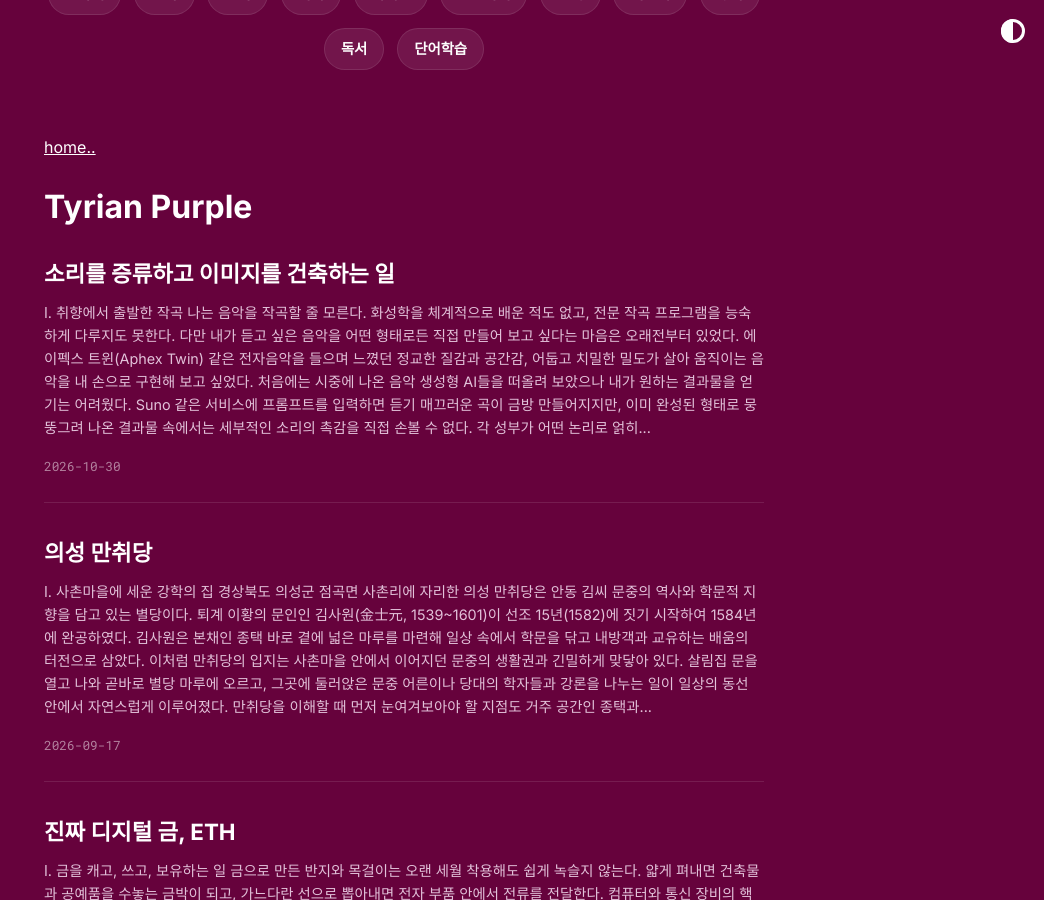
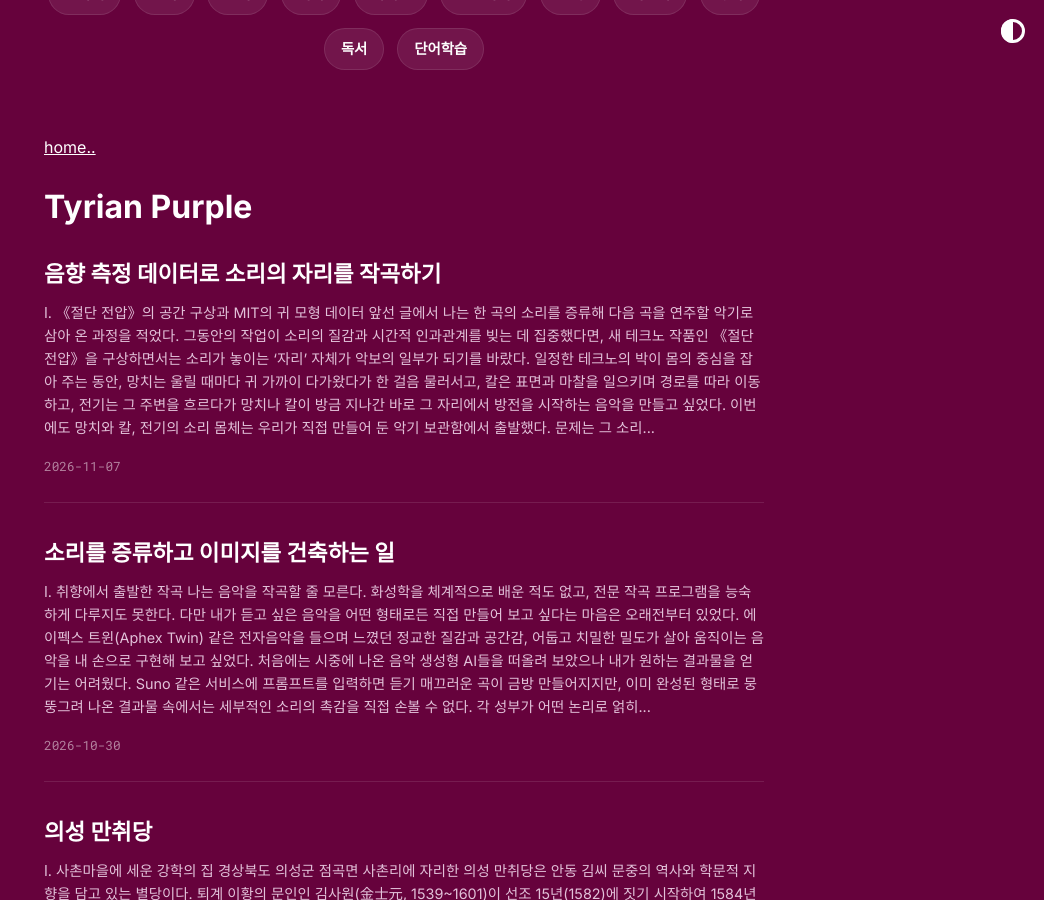
Before and after one commit to borapurpleviolet/borapurpleviolet.github.io, a Jekyll site: the page built from blog.html, in a window 1280 px wide and 900 px high, scrolled down 328 px. Shown: the whole window, without its empty margins (236-1280 px from the left). Built offline with Jekyll 4.4.1, drawn with Linux system fonts in a browser that asks for light colours; some web fonts are replaced; comment, search, counter and statistics services are not loaded; some of the changed lines change nothing that is shown.

Commit message:
post: 음향 측정 데이터로 소리의 자리를 작곡하기 발행 및 음악 카테고리 연결

```diff
--- /dev/null
+++ b/_posts/2026-11-07-cut-voltage-spatial-audio.md
@@ -0,0 +1,114 @@
+---
+layout: post
+title: "음향 측정 데이터로 소리의 자리를 작곡하기"
+date: 2026-11-07 00:00:00 +0900
+description: "MIT의 KEMAR 귀 모형 측정 자료와 실내 반사 이론을 바탕으로, 《절단 전압》에서 망치·칼·전기의 공간 위치와 움직임을 어떻게 설계하고 조율했는지 정리한 기록."
+categories: [음악, 예술, 생각]
+tags: [실험음악, 테크노, 사운드디자인, 공간음향, HRTF, PureData, PhaseLab]
+image: /images/cut-voltage-spatial-audio/cut-voltage-river.jpg
+---
+
+## Ⅰ. 《절단 전압》의 공간 구상과 MIT의 귀 모형 데이터
+
+[앞선 글](/distilling-sound-and-building-images)에서 나는 한 곡의 소리를 증류해 다음 곡을 연주할 악기로 삼아 온 과정을 적었다. 그동안의 작업이 소리의 질감과 시간적 인과관계를 빚는 데 집중했다면, 새 테크노 작품인 《절단 전압》을 구상하면서는 소리가 놓이는 ‘자리’ 자체가 악보의 일부가 되기를 바랐다. 일정한 테크노의 박이 몸의 중심을 잡아 주는 동안, 망치는 울릴 때마다 귀 가까이 다가왔다가 한 걸음 물러서고, 칼은 표면과 마찰을 일으키며 경로를 따라 이동하고, 전기는 그 주변을 흐르다가 망치나 칼이 방금 지나간 바로 그 자리에서 방전을 시작하는 음악을 만들고 싶었다.
+
+이번에도 망치와 칼, 전기의 소리 몸체는 우리가 직접 만들어 둔 악기 보관함에서 출발했다. 문제는 그 소리가 두 귀에 도달하는 공간을 어떻게 설득력 있게 구현하느냐였다. 트랙의 음량이나 단순한 좌우 배분만 조절해서는 타격이 정면에서 왔는지 등 뒤에서 돌아왔는지, 머리 위에서 내려왔는지 바닥 쪽에서 올라왔는지를 귀에 납득시킬 수 없었다. 예전 습작에서 간단한 시간차 수식만으로 입체 이동을 시험해 보았을 때도, 코드 위에 계산된 궤적이 있다는 사실과 실제 귀에 위치감이 자연스럽게 들리는 일 사이에는 분명한 간극이 있었다.
+
+그 간극을 메우기 위해 나와 GPT가 선택한 방법은 실제 사람의 귀 모형으로 측정한 음향학 연구 자료를 제작 공정에 직접 들이는 일이었다. 우리가 찾은 자료는 작품 크레딧에도 이름을 올린 Bill Gardner와 Keith Martin이 1994년 MIT 미디어랩에서 구축한 **KEMAR HRTF 측정 데이터**다. 이미 만들어진 공간감 플러그인을 걸어 쓰는 방식으로는 성부마다 미세하게 달라지는 이동 경로와 방전 위치의 인계를 직접 통제하기 어려웠다. 그래서 우리는 연구진이 남긴 기술보고서와 원본 측정 파일의 구조를 처음부터 함께 읽으며, 실험실의 측정값을 우리 곡의 공간 합성 코드로 옮기는 작업부터 시작했다.
+
+<figure style="margin: 1.65rem 0;">
+  <img src="/images/cut-voltage-spatial-audio/cut-voltage-river.jpg" alt="청록색 암벽 사이의 수로를 따라 푸른 전류가 흐르고 그 위로 굵은 방전이 지나간다." style="height: auto;" loading="eager" width="1440" height="810">
+  <figcaption>《절단 전압》 뮤직비디오 〈전기의 강〉의 2분 55초대 장면. 영상에서는 전도와 방전 성부의 움직임을 골짜기의 물길과 암벽 위의 방전으로 옮겼다.</figcaption>
+</figure>
+
+## Ⅱ. MIT의 귀 모형 데이터를 우리 작업 규격으로 옮기기
+
+MIT 자료를 코드로 불러오기 전에 먼저 확인해야 했던 것은 이 데이터가 사람의 어떤 청각 단서를 어떻게 기록하고 있는가였다. 오른쪽에서 금속을 두드리면 소리는 오른쪽 귀에 먼저 도착하고, 머리를 돌아 왼쪽 귀로 넘어가는 동안 주파수 대역마다 서로 다른 비율로 줄어든다. 이러한 양이 시간차(ITD)와 양이 레벨차(ILD)에 더해, 귓바퀴의 굴곡이 입사 각도에 따라 특정 주파수를 강조하거나 깎아내면서 정면과 뒤쪽, 위와 아래를 구분하는 단서를 만든다.
+
+Gardner와 Martin은 이 물리적 변화를 포착하기 위해 MIT 무향실에 머리와 몸통을 갖춘 음향 측정 모형인 **KEMAR**를 세우고, 양쪽 귓속에 장착한 Etymotic ER-11 마이크로 1.4m 거리의 Optimus Pro 7 스피커 소리를 16비트, 44.1kHz 규격으로 동시 녹음했다. 스피커 높이를 고정한 채 전동 회전대로 모형을 돌려가며 수평면 부근에서는 5도 간격으로 72곳을 재고, 원이 좁아지는 고도 80도에서는 12곳, 정수리 위 90도에서는 한 곳을 재어 고도 −40도부터 90도까지 총 **710개 방향의 양이 응답**을 남겼다. 제작 코드에서 이 방향 좌표들을 펼쳐 확인해 보니(그림 1), 회전 장치의 구조상 고도 −40도보다 낮은 영역은 비어 있다는 점이 눈에 들어왔다. 이 측정 범위의 하한선은 나중에 우리가 바닥 반사음을 설계할 때 별도의 보완 규칙을 세우는 근거가 되었다.
+
+<figure style="margin: 1.65rem 0;">
+  <img src="/images/cut-voltage-spatial-audio/01-kemar-measurement.png" alt="스피커에서 1.4m 떨어진 귀 모형과 양쪽 귀의 마이크를 그린 도식. 아래에는 고도 -40도부터 90도까지 710개 방향이 점으로 표시돼 있다." style="height: auto;" loading="lazy" width="1488" height="1333">
+  <figcaption>그림 1. 위는 MIT 무향실 측정 배치 도식이고, 아래는 우리 제작 코드에서 읽어 들인 710개 측정 방향의 좌표 분포다. 점 하나가 하나의 방위각과 고도를 나타낸다.</figcaption>
+</figure>
+
+측정 좌표를 파악한 뒤에는 공개된 여러 파일 가운데 어느 판본을 실제 공간 필터로 쓸지 결정해야 했다. 짧은 기준 신호에 대한 귀의 시간 파형인 **HRIR**(머리 관련 임펄스 응답)과 이를 푸리에 변환해 주파수별 크기·위상으로 나타낸 **HRTF**(머리 전달 함수)는 같은 현상의 두 표현인데, 악기가 실시간으로 움직이는 우리 작업에서는 시간 파형인 HRIR을 직접 필터로 읽는 편이 적합했다.
+
+보고서를 따라가 보니 이 짧은 시간 파형이 어떤 정제 과정을 거쳐 배포되었는지 명확히 알 수 있었다. 연구진은 Rife와 Vanderkooy가 정립한 **MLS(Maximum Length Sequence, 최대 길이 수열)** 측정법에 따라, 귀에는 잡음처럼 들리지만 컴퓨터는 순서를 알고 있는 16,383샘플 수열을 두 주기 연속 재생하고 안정된 두 번째 주기를 원신호와 상호상관 연산해 응답을 복원했다(정면 왼쪽 귀 기준 신호 대 잡음비 약 65dB). 거기서 공기 전파 지연(약 180샘플)과 장비 지연(약 50샘플)이 섞인 앞쪽 200샘플을 덜어내고 512샘플을 남긴 것이 전체판이다. 다만 귓속 마이크 기록에는 실험용 스피커 자체의 음색까지 묻어 있으므로, 연구진은 스피커 응답을 따로 재어 18kHz까지 크기와 위상을 뒤집는 역필터를 만들었고, 공간 합성용 축약판에는 **최소 위상 역필터**를 적용해 인덱스 26부터 128샘플만 추려 담았다(헤드폰 네 종류의 응답도 별도 자료로 함께 남겼다). 우리가 공개 파일로 이 보정 전후를 직접 계산해 확인해 보니(그림 2) 측정 스피커의 대역별 굴곡이 평탄하게 정리되어 있었고, 덕분에 우리는 이 128샘플 축약판을 합성 엔진의 기초 자료로 채택했다.
+
+<figure style="margin: 1.65rem 0;">
+  <img src="/images/cut-voltage-spatial-audio/02-measurement-to-filter.png" alt="MLS 신호 재생에서 512샘플 전체판과 128샘플 축약판이 만들어지는 네 단계. 아래 그래프에서 시험용 스피커의 주파수 응답이 공개 역필터를 적용한 뒤 평탄해진다." style="height: auto;" loading="lazy" width="1488" height="1410">
+  <figcaption>그림 2. 회색 선은 MIT가 별도로 측정한 스피커 응답이고, 보라색 선은 그 파일에 공개 최소 위상 역필터를 적용해 우리가 확인한 결과다. 두 곡선 모두 1kHz를 0dB 기준으로 맞추어 대역별 변화를 비교했다.</figcaption>
+</figure>
+
+이 축약판을 우리 곡에 맞게 펼치는 과정에서도 연구진의 대칭 구성을 그대로 활용했다. 당시 실험 모형은 왼쪽에 표준형 귓바퀴를, 오른쪽에 더 큰 귓바퀴를 달고 있었기 때문에 연구진은 합성용 축약판을 만들면서 **왼쪽 귀의 실측값을 좌우 대칭으로 짝지어** 표준형 귓바퀴 한 쌍을 갖춘 모형으로 정리해 두었다. 음원이 오른쪽 90도에 있을 때 왼쪽 귀에는 실제 왼쪽 귀 기록을 쓰고, 오른쪽 귀에는 음원을 왼쪽 90도에 두었을 때의 왼쪽 귀 기록을 가져오는 방식이다.
+
+나와 GPT는 이렇게 정리된 축약판의 좌우 응답 **368쌍**을 읽어 들인 뒤, 반대편 방향은 두 귀의 응답을 맞바꾸어 전체 710개 방향을 복원하고 작업 규격인 48kHz로 재표본화했다. 모든 방향과 좌우 채널에 동일한 변환을 거쳐 완성한 최종 응답 표는 **710방향 × 2귀 × 140샘플** 크기다. 본 작업에 들어가기에 앞서 이 응답 표로 **오른쪽 90도, 거리 1.2m** 위치의 시험 신호를 합성해 검증해 보았을 때(그림 3), 오른쪽 귀의 진폭 피크가 왼쪽보다 약 **0.83밀리초** 앞서 도착하고 전체 에너지도 약 **13.4dB** 높게 나타났으며 대역별 양이 차이도 의도대로 분리되었다. 연구실의 측정 자료가 비로소 우리 곡을 연주할 준비를 마친 순간이었다.
+
+<figure style="margin: 1.65rem 0;">
+  <img src="/images/cut-voltage-spatial-audio/03-ear-differences.png" alt="오른쪽 90도 시험에서 오른쪽 귀 피크가 왼쪽보다 0.83밀리초 앞선 파형과, 같은 방향의 좌우 주파수 응답을 보여준다." style="height: auto;" loading="lazy" width="1488" height="1395">
+  <figcaption>그림 3. 완성한 응답 표를 바탕으로 오른쪽 90도, 1.2m 조건에서 재계산한 양쪽 귀의 도착 파형(위)과 주파수 응답(아래). 보라색 실선이 오른쪽 귀, 청록색 점선이 왼쪽 귀를 나타낸다.</figcaption>
+</figure>
+
+## Ⅲ. 움직이는 망치와 칼에 실시간 귀 응답 입히기
+
+고정된 방향의 응답 표가 준비되었지만, 《절단 전압》 안의 악기들은 한자리에 멈춰 있지 않는다. 우리는 먼저 자체 악기 보관함에서 원천 재료를 골라 `Pure Data`로 소리의 물리적 층위를 세공했다. 망치는 표면에 처음 닿는 타격 성분과 뒤이어 울리는 금속 몸체를 분리했고, 칼은 표면을 따라 이동하는 마찰음과 표면이 끊어지는 순간을 나누어 다듬었다. 그다음 Python에서 성부마다 출발 좌표와 이동 궤적을 부여했다. 망치는 타격 직후 약 12밀리초 동안 자리를 유지하다가 반동을 따라 움직이고, 칼은 기본 경로에서 안쪽으로 최대 22cm까지 휘어 들어가며 높이도 함께 바뀐다. 같은 악기 안에서도 첫 접촉과 뒤따르는 몸체가 서로 다른 운동을 그리도록 설계한 것이다.
+
+이 움직임을 앞선 KEMAR 응답 표와 연결하기 위해 청자를 원점에 두고 정면, 오른쪽, 위쪽을 각각 x, y, z축의 양의 방향으로 잡았다. 매 시각 음원 좌표에서 청자까지의 거리 r과 방위각, 고도를 구한 뒤 음속을 초당 343m로 놓아 소리 발생 시각에 전파 지연인 **r ÷ 343초**를 더했고, 직접음의 크기는 **1.2 ÷ r**을 따르되 귀 가까이에서 과도하게 커지지 않도록 상한을 2.1배로 두었다. 음원이 이동하는 동안 거리 r이 매 순간 변하므로, 출력 파형의 각 샘플마다 어느 시점에 출발한 소리가 지금 귀에 도착하는지를 역산해 읽어 들였다.
+
+도착 각도에 대응하는 귀 필터 역시 이동 경로를 따라 매 시각 보간했다. 가령 고도 −10도, 오른쪽 22도에서 소리가 들어오는 순간에는 같은 고도의 오른쪽 20도 응답을 60%, 25도 응답을 40% 비율로 섞고, 높이가 측정된 두 고도 사이에 걸치면 위아래 고도에서 각각 계산한 값을 다시 높이에 따라 섞어 최대 네 방향의 실측 응답이 한 시점의 140샘플 필터를 이루게 했다. 출력 샘플마다 도착 파형과 이 140개의 필터 계수를 곱해 더하는 **합성곱**(컨볼루션) 과정에서 계수가 매 샘플 갱신되기 때문에, 칼의 마찰음이 한쪽 귀에서 반대편으로 이동할 때 음량과 양이 시간차, 주파수 윤곽이 하나의 연속된 움직임으로 함께 변한다.
+
+## Ⅳ. 무향실 바깥의 공간을 짓기: 영상 음원법과 측정 한계 보완
+
+KEMAR 응답을 입히자 망치와 칼이 머리 주변 어느 각도에서 움직이는지는 또렷해졌지만, 무향실에서 측정한 자료만으로는 소리가 허공에 떠 있는 듯한 인상이 남았다. 타격의 무게가 공간 안에 발을 붙이려면 망치가 울린 뒤 주변의 벽과 바닥이 그 소리를 어떻게 되돌려 주는지도 함께 설계해야 했다.
+
+이를 위해 우리가 끌어들인 두 번째 연구 자료가 Allen과 Berkley가 1979년 논문에서 정립한 **영상 음원법**(Image-Source Method)이다. 실제 음원의 위치를 벽면 너머로 거울처럼 대칭 이동시키면, 그 가상 음원에서 청자까지의 직선거리가 벽을 한 번 짚고 돌아오는 실제 반사 경로의 길이와 일치한다. 원논문은 직육면체 방 안의 다중 반사까지 계산하지만, 우리는 타격의 위치감이 긴 잔향에 흐려지지 않도록 앞뒤 벽과 좌우 벽, 바닥과 천장에서 한 번씩만 돌아오는 1차 초기 반사만을 망치와 칼에 적용했다.
+
+곡의 **1:40.026**에 들어오는 망치 타격이 이 두 연구 자료가 만나는 방식을 잘 보여준다(그림 4). 정면 58.4cm, 오른쪽 23.6cm, 귀 높이 아래 11.1cm(직선거리 약 64cm)에서 출발한 직접음은 약 1.87밀리초 만에 청자에게 닿는다. 같은 타격이 바닥을 한 번 거치면 경로가 2.859m로 늘어나 약 8.34밀리초 뒤에 도착하고, 앞벽을 거치면 8.620m를 이동해 약 25.13밀리초 뒤에 도착한다. 우리는 각 반사 경로마다 거리 감쇠와 반사면의 대역 필터를 거친 뒤, 그 반사음이 진입하는 각도의 KEMAR 좌우 귀 응답을 입혔다.
+
+<figure style="margin: 1.65rem 0;">
+  <img src="/images/cut-voltage-spatial-audio/04-hammer-reflections.png" alt="1분 40.026초 망치의 직접음과 바닥 반사, 앞벽 반사 경로를 옆에서 본 그림. 각 전파 시간은 1.87, 8.34, 25.13밀리초다." style="height: auto;" loading="lazy" width="1488" height="1131">
+  <figcaption>그림 4. 1분 40.026초 망치 타격의 직접음과 두 초기 반사 경로를 옆모습으로 투영한 도식(위)과 세 소리의 도착 시각(아래). 실제 거리와 시간 계산에는 좌우 좌표까지 모두 반영했다.</figcaption>
+</figure>
+
+바로 이 지점에서 앞서 그림 1을 확인하며 눈여겨보았던 측정 범위의 한계와 마주쳤다. 바닥에서 반사되어 올라오는 소리는 기하학적으로 귀 아래 약 77도 각도에서 진입하는데, MIT 자료의 측정 하한선은 고도 −40도에서 끝나기 때문이다. 우리는 이 문제를 해결하기 위해 물리적 공간의 시간과 귀 모형의 각도 범위를 분리해 다루었다. **반사 경로의 이동 거리와 도착 지연 시간(8.34밀리초)은 영상 음원법의 기하학적 계산값을 그대로 유지하고, 귀의 방향 필터에만 측정 범위 안에서 가장 가까운 −40도 고도의 응답을 적용**한 것이다. 금속 몸체 자체의 감쇠와 바닥·앞벽에서 시차를 두고 돌아오는 반사 시간을 분리해 둔 덕분에, 타격 순간의 선명한 윤곽을 유지하면서도 가까운 바닥과 먼 앞벽이 만드는 공간의 크기를 세밀하게 조율할 수 있었다.
+
+## Ⅴ. 타격의 좌표를 전기가 이어받는 작곡 구조
+
+망치와 칼이 현실적인 공간 좌표를 얻고 나자, 처음 구상했던 핵심 장면인 ‘방금 타격이 일어난 자리에서 시작되는 전기’를 구체적인 코드로 엮을 수 있었다. 우리는 전기 성부에 시간과 공간 두 갈래의 인과 계산을 심었다. 먼저 **언제 방전할 것인가**를 정하기 위해, 망치와 칼이 실제로 출력한 오디오 파형을 읽어 전류의 축적 상태와 방전 문턱값을 계산하고 그 제어 신호로 `Pure Data` 회로가 지속 전류음과 순간적인 방전, 뒤따라 공명하는 금속판 소리를 내도록 했다. 망치와 칼의 입력을 0으로 비운 대조 실험에서 방전 기록이 685회에서 497회로 줄어든 것을 확인하며 접촉 성부가 전기 발생을 실제로 이끌고 있음을 점검했다.
+
+여기에 **어디에서 방전할 것인가**를 결정하는 좌표 인계 규칙을 결합했다. 방전 직전 0.8초 안에 물리적 접촉이 있었다면 가장 최근에 작동한 망치나 칼을 찾아, 방전 시각까지 그 물체가 설계 궤적을 따라 얼마나 이동했는지를 읽어낸다. 앞서 살핀 **1:40.026** 망치 타격에 이어지는 **1:40.157**의 방전이 그 예다(그림 5). 이때 망치는 타격 지점에서 반동을 타고 앞으로 약 2.2cm, 위로 약 4.0cm 움직인 상태이며, 전기는 정확히 그 이동한 좌표를 이어받아 방전을 시작한다. 전기에 반응해 울리는 금속판에는 청자의 왼쪽 뒤편 아래에 별도의 고정 좌표를 주어 앞쪽의 방전과 입체적인 대구를 이루게 했다.
+
+<figure style="margin: 1.65rem 0;">
+  <img src="/images/cut-voltage-spatial-audio/05-contact-and-discharge.png" alt="1분 40초 부근의 망치 접촉, 방전, 금속판 성부의 실제 음량 곡선. 아래 그래프에서는 망치가 타격한 뒤 움직이고 157밀리초의 방전이 그 좌표를 이어받는다." style="height: auto;" loading="lazy" width="1488" height="1364">
+  <figcaption>그림 5. 최종 프로젝트의 세 성부를 10밀리초 단위로 계산한 평균 신호 크기(위)와 해당 망치의 이동 궤적(아래). 세로 점선은 타격 시각(26ms)과 방전 시각(157ms)을 표시하며, 위쪽 곡선에는 인접한 다른 타격과 방전도 함께 담겨 있다.</figcaption>
+</figure>
+
+이처럼 상부 성부들이 사방으로 좌표를 바꾸며 주고받는 동안, 테크노로서의 중심축이 흔들리지 않도록 144 BPM, 4/4박자의 바닥 박은 정가운데에 고정했다. 베이스 역시 120Hz 저역 통과 필터 아래의 저음은 양쪽 귀에 동일한 신호로 묶어 무게중심을 잡고, 배음이 실리는 상부 성분만 공간에서 움직이도록 나누었다. 곡의 1분 20초대에 막과 탄성 금속 성부가 무게를 나누어 받다가 1분 40초에 네 박의 배치가 복귀할 때, 가까이 다가오는 망치와 그 자리를 이어받는 전기가 나란히 전면에 들어오며 리듬의 귀환과 공간의 인계가 한 문장으로 맞물린다.
+
+## Ⅵ. 연구 자료의 역필터 발상을 합주 음색 보정에 응용하기
+
+공간 경로와 성부 간 인계를 모두 엮어 초기 합주본을 들어 보았을 때, 위치의 움직임과는 별개로 전체 음향이 다소 답답하고 성부들이 뭉쳐 들리는 문제가 드러났다. 주파수 대역별 에너지를 분석해 보니 망치 에너지의 약 97%가 120–700Hz 구간에 몰려 지속 전류음 및 배경 질감과 부딪치고 있었고, 여러 방향의 HRTF를 겹쳐 쓰는 과정에서 귀 모형 특유의 대역별 강조도 누적되고 있었다.
+
+이 문제를 풀 때 앞서 MIT 보고서에서 살폈던 역필터 보정 방식(그림 2)이 좋은 실마리가 되었다. 연구진이 측정용 스피커의 고유 색채를 평탄하게 덜어냈듯, 우리도 **공간 합성을 마친 합주 전체의 평균적인 색채 치우침**을 완만하게 보정하기로 한 것이다. 망치의 첫 접촉과 금속 몸체의 감쇠를 새로 다듬는 동시에, 710개 방향의 HRTF 에너지를 각 방향이 구면에서 대표하는 면적만큼 가중 평균해 감쇠 최대 4dB, 증폭 최대 2dB 범위의 공통 음색 필터를 설계했다(그림 6). 망치, 칼, 전기, 초기 반사 성부의 좌우 채널에 동일하게 건 이 필터로 160Hz 부근은 약 1.9dB 보강하고 2.5kHz 부근은 약 4dB 낮추었으며, 그 위로 성부끼리 겹치는 중역과 순간적으로 날카로워지는 대역을 개별 조율한 뒤 16개의 스테레오 성부를 `PhaseLab`에 모아 48kHz, 24비트 WAV로 완성했다.
+
+<figure style="margin: 1.65rem 0;">
+  <img src="/images/cut-voltage-spatial-audio/06-common-colour-eq.png" alt="실제 공통 EQ의 주파수 응답. 160Hz 부근은 약 1.9dB 올라가고 2.5kHz 부근은 약 4dB 내려간다." style="height: auto;" loading="lazy" width="1488" height="829">
+  <figcaption>그림 6. 공간 성부들에 공통으로 적용한 합주 음색 보정 필터의 실제 주파수 응답. 0dB 기준선 위쪽은 증폭, 아래쪽은 감쇠를 뜻한다.</figcaption>
+</figure>
+
+## Ⅶ. 파형의 검증과 귀가 내리는 최종 판단
+
+마스터 파일을 출력한 뒤에는 연구 자료를 바탕으로 짠 공간 연산이 실제 오디오 파형에 오차 없이 들어갔는지 검증했다. 오른쪽 90도 시험 신호를 왼쪽 90도로 옮겨 그림 3의 시간·에너지 관계가 정확히 뒤집히는 것을 확인했고, 정면·후면·상부를 포함한 여섯 고정 위치와 연속 이동 경로도 별도의 기준 계산과 샘플 단위로 대조했다. 그림 5를 그릴 때도 해당 구간의 16개 성부에 최종 마스터 게인을 적용해 더한 파형이 승인된 마스터 WAV와 일치하는지 확인해, 코드 속 좌표와 그래프의 성부가 실제 완성 음원과 정확히 대응하도록 점검했다.
+
+《절단 전압》에서 직접음이 움직이는 거리는 약 0.62m에서 3.00m 사이다. 우리는 1.4m에서 측정된 KEMAR 방향 응답 위에 이동에 따른 거리 감쇠와 도달 지연을 별도로 계산해 얹어, 한자리에 머리를 고정한 청자 기준의 헤드폰용 스테레오로 이 곡을 완성했다. 물론 듣는 사람마다 귓바퀴의 생김새와 헤드폰의 특성이 모형과 다른 만큼 가까움이나 높낮이, 앞뒤 깊이를 체감하는 정도는 조금씩 달라질 것이다. 음향학 논문과 실측 데이터는 막연했던 공간적 상상을 통제 가능한 음악 구조로 바꾸어 주는 구체적인 토대가 되어 주었지만, 마지막까지 곡을 반복해 들으며 내가 귀로 판단해야 했던 질문은 결국 음악 자체에 있었다. 자리가 끊임없이 바뀌는 움직임 속에서도 중심 박이 안정적으로 버텨 주는지, 두꺼운 합주 안에서 타격의 윤곽이 선명하게 살아 있는지, 그리고 짧은 시차 뒤에 도착하는 방전이 방금 지나간 망치의 자리를 기억하게 만드는지였다.
+
+---
+
+### 참고한 연구와 그림의 근거
+
+- Bill Gardner와 Keith Martin. *HRTF Measurements of a KEMAR Dummy-Head Microphone*. MIT Media Lab Perceptual Computing Technical Report No. 280, 1994. 무향실 측정, MLS 처리, 스피커 역필터 보정, 전체판과 축약판 구성의 근거. 동일 연구의 학술지 발표본은 *HRTF Measurements of a KEMAR*, *Journal of the Acoustical Society of America* 97권 6호, 3907–3908쪽, 1995.
+- William G. Gardner. *3-D Audio Using Loudspeakers*. MIT 박사학위 논문, 1997. 공간 청각 단서와 머리 전달 함수의 시간·주파수 표현.
+- Douglas D. Rife와 John Vanderkooy. *Transfer-Function Measurement with Maximum-Length Sequences*. *Journal of the Audio Engineering Society* 37권 6호, 419–444쪽, 1989. MLS 시험 신호와 상호상관을 이용한 임펄스 응답 복원.
+- Jont B. Allen과 David A. Berkley. *Image Method for Efficiently Simulating Small-Room Acoustics*. *Journal of the Acoustical Society of America* 65권 4호, 943–950쪽, 1979. 영상 음원법을 이용한 실내 초기 반사 경로 계산.
+- 그림 1–3은 위 기술보고서의 실험 절차와 공개 측정 자료, 그리고 작품 제작 코드의 시험 신호를 바탕으로 작성했다. 그림 4–6은 《절단 전압》의 최종 좌표 기록과 오디오 성부, 실제 적용 필터에서 추출해 그렸다. 대표 이미지는 자체 제작한 뮤직비디오 〈전기의 강〉의 완성 프레임이다.
--- a/music/index.md
+++ b/music/index.md
@@ -8,3 +8,4 @@ hidden: true
 ---
 
 * [소리를 증류하고 이미지를 건축하는 일](/distilling-sound-and-building-images)
+* [음향 측정 데이터로 소리의 자리를 작곡하기](/cut-voltage-spatial-audio)
```
Also changed, not shown: images/cut-voltage-spatial-audio/01-kemar-measurement.png (added), images/cut-voltage-spatial-audio/02-measurement-to-filter.png (added), images/cut-voltage-spatial-audio/03-ear-differences.png (added), images/cut-voltage-spatial-audio/04-hammer-reflections.png (added), images/cut-voltage-spatial-audio/05-contact-and-discharge.png (added), images/cut-voltage-spatial-audio/06-common-colour-eq.png (added), images/cut-voltage-spatial-audio/cut-voltage-river.jpg (added).
